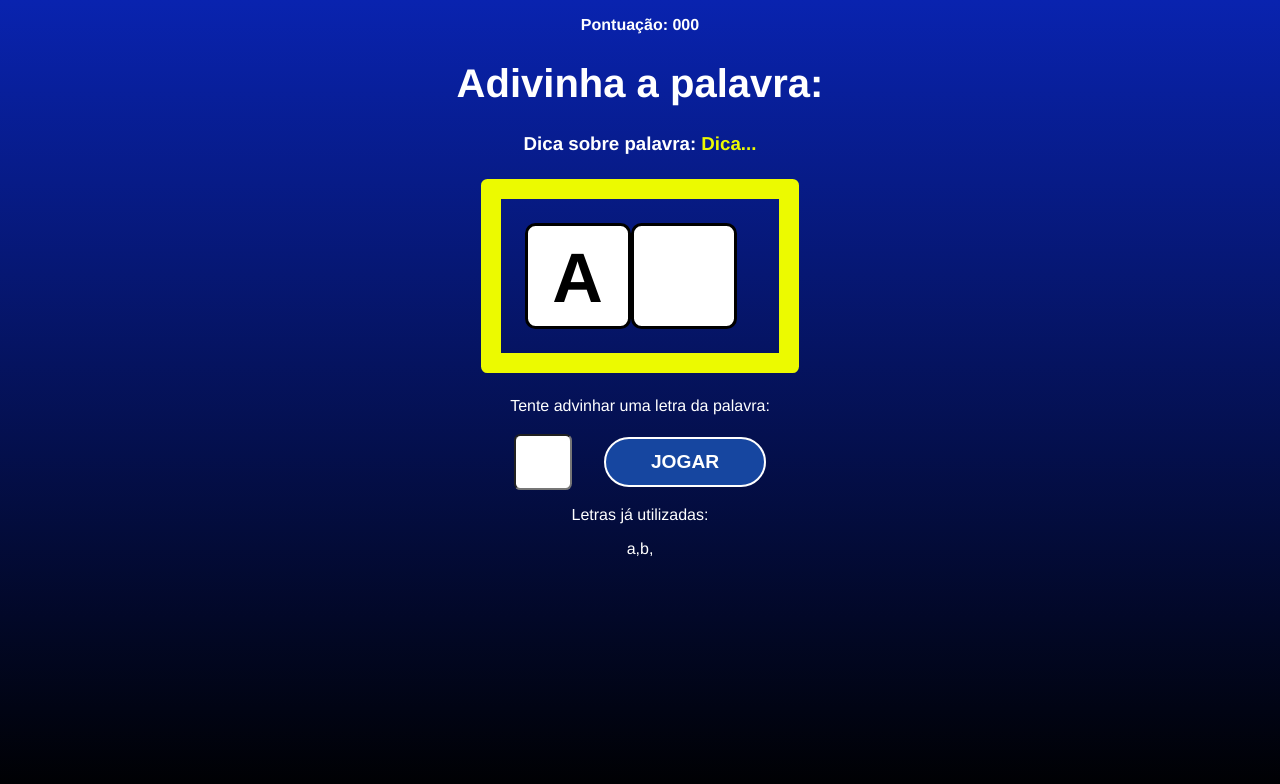
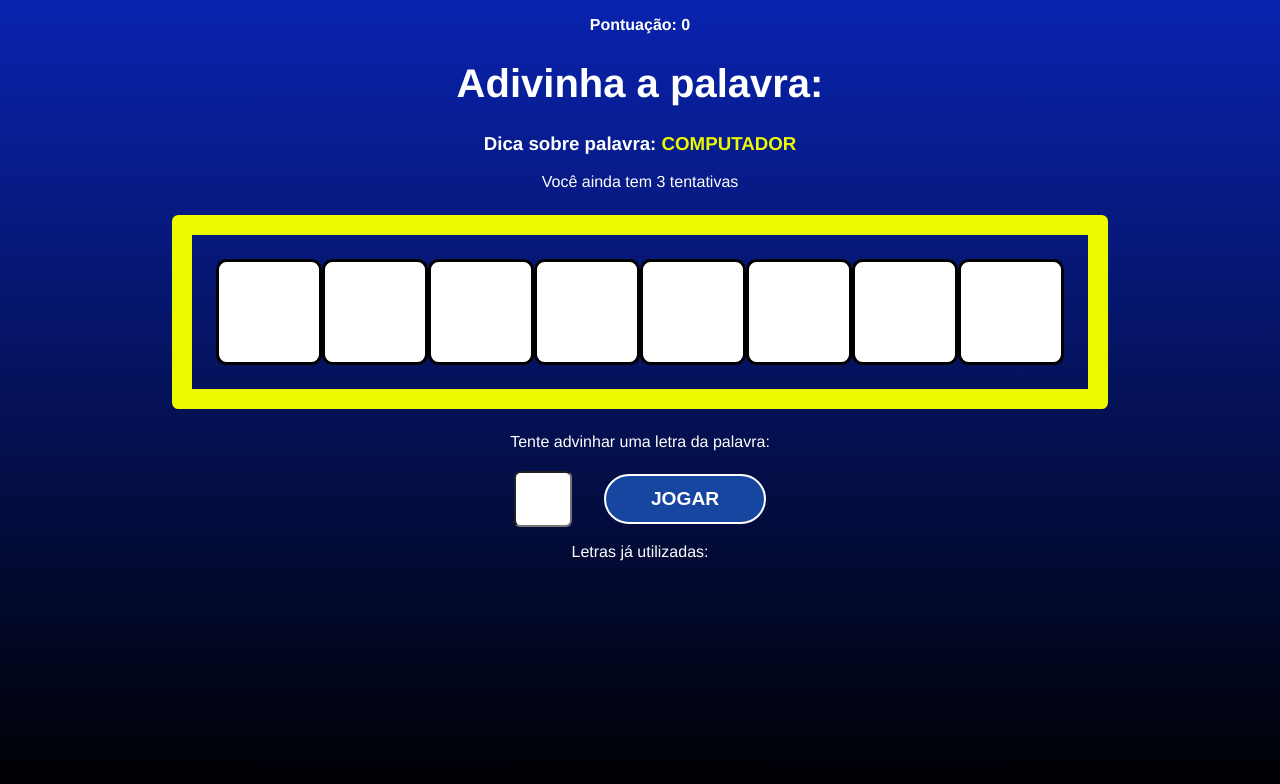
Before and after one commit to soutodev/secretWord, a React (Vite) app: page / in a window 1280 px wide. Both pictures are taken after a click on the button "COMEÇAR". Shown: the top 784 px of the page. Built offline with nearby package versions, Linux system fonts and the light colour scheme.

Commit message:
Recebendo os States na GameJSX

```diff
--- a/src/App.jsx
+++ b/src/App.jsx
@@ -27,6 +27,11 @@
   const [pickedWord, setPickedWord] = useState("");
   const [pickedCategory, setPickedCategory] = useState("")
   const [letters, setLetters] = useState("");
+
+  const [guessedLetters, setGuessedLetters] = useState([]);
+  const [wrongLetters, setWrongLetters] = useState([]);
+  const [guesses, setGuesses] = useState(3);
+  const [score, setScore] = useState(0)
 
 
   const pickWordAndCategory = () => {
@@ -81,7 +86,18 @@
   return (
     <div className="App">
       {gameStage === 'start' && <StartScreen startGame={startGame}/>}
-      {gameStage === 'game' && <Game verifyLetter={verifyLetter}/>}
+      {gameStage === 'game' && (
+        <Game
+          verifyLetter={verifyLetter}
+          pickedWord={pickedWord}
+          pickedCategory={pickedCategory}
+          letters={letters}
+          guessedLetters={guessedLetters}
+          wrongLetters={wrongLetters}
+          guesses={guesses}
+          score={score}
+        />
+        )}
       {gameStage === 'end' && <GameOver returnHome={returnHome}/>}
     </div>
   )
--- a/src/components/Game.jsx
+++ b/src/components/Game.jsx
@@ -1,19 +1,37 @@
 import React from 'react'
 import './Game.css'
 
-const Game = ({verifyLetter}) => {
+const Game = ({
+  verifyLetter,
+  pickedWord,
+  pickedCategory,
+  letters,
+  guessedLetters,
+  wrongLetters,
+  guesses,
+  score
+  }) => {
+
   return (
     <div className='game'>
       <p className='points'>
-        <span>Pontuação: 000</span>
+        <span>Pontuação: {score}</span>
       </p>
       <h1>Adivinha a palavra:</h1>
       <h3 className='tip'>
-        Dica sobre palavra: <span>Dica...</span>
+        Dica sobre palavra: <span>{pickedCategory.toUpperCase()}</span>
       </h3>
+      <p>Você ainda tem {guesses} tentativas</p>
       <div className="wordContainer">
-        <span className='letter'>A</span>
-        <span className="blankSquare"></span>
+        {letters.map((letter, i) => (
+          guessedLetters.includes(letter) ? (
+            <span key={i} className="letter">
+              {letter}
+            </span>
+          ) : (
+            <span key={i} className="blankSquare"></span>
+          )
+        ))}
       </div>
       <div className="letterContainer">
         <p>Tente advinhar uma letra da palavra:</p>
@@ -24,8 +42,9 @@
       </div>
       <div className="wrongLetterContainer">
         <p>Letras já utilizadas:</p>
-        <span>a,</span>
-        <span>b,</span>
+            {wrongLetters.map((letter, i) => {
+              <span key={i}>{letter}, </span>
+            })}
       </div>
     </div>
   )
```
